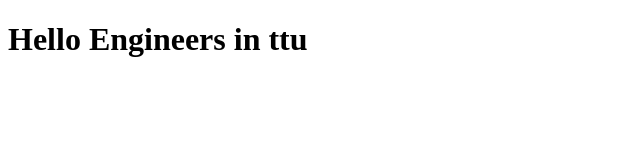
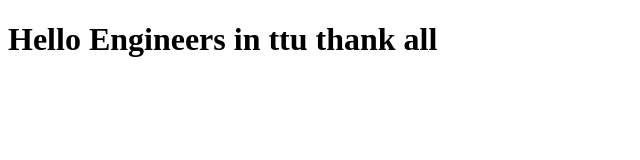
Before and after one commit to ALADHAM20/first, a plain HTML site: page index.html in a window 1280 px wide. Shown: the whole page, without its empty margins (0-640 px from the left). Drawn offline with Linux system fonts and the light colour scheme.

Commit message:
thank you

```diff
--- a/index.html
+++ b/index.html
@@ -6,6 +6,6 @@
 	<title>Internet Programming </title>
 </head>
 <body>
-<h1> Hello Engineers in ttu  </h1>
+<h1> Hello Engineers in ttu  thank all </h1>
 </body>
 </html>
```
